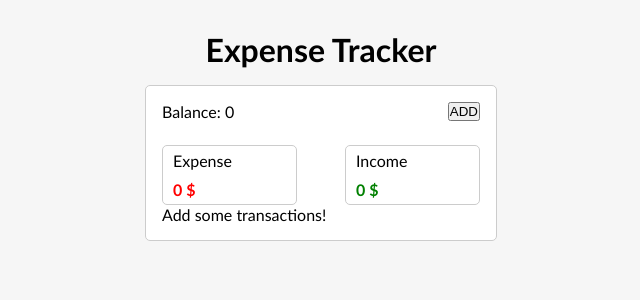
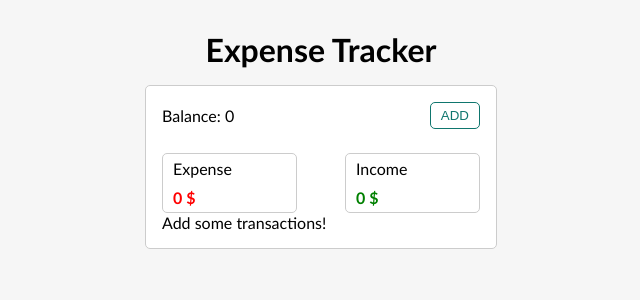
Before and after one commit to HaniyehPeyvandi/ExpenseTracker, a React (Create React App) app: page / in a window 1280 px wide. Shown: the top 300 px of the page, without its empty margins (319-959 px from the left). Built offline with nearby package versions, Linux system fonts and the light colour scheme.

Commit message:
add styles of button in Overview component

```diff
--- a/src/components/Overview.js
+++ b/src/components/Overview.js
@@ -9,7 +9,7 @@ const Overview = ({ expense, income, addTransaction }) => {
     <>
       <div className={styles.topSection}>
         <p>Balance: {income - expense}</p>
-        <button
+        <button className={`${styles.btn} ${isShow && styles.btnCancel}`}
           onClick={() => {
             setIsShow((prevState) => !prevState);
           }}
--- a/src/components/Overview.module.css
+++ b/src/components/Overview.module.css
@@ -27,3 +27,18 @@
   font-weight: bold;
   color: green;
 }
+
+.btn{
+  cursor: pointer;
+  outline: none;
+  border: 1px solid #0f766e;
+  border-radius: 5px;
+  padding: 5px 10px;
+  background-color: #fff;
+  color: #0f766e;
+}
+
+.btnCancel{
+  color: #b91c1c;
+  border: 1px solid #b91c1c;
+}
```
